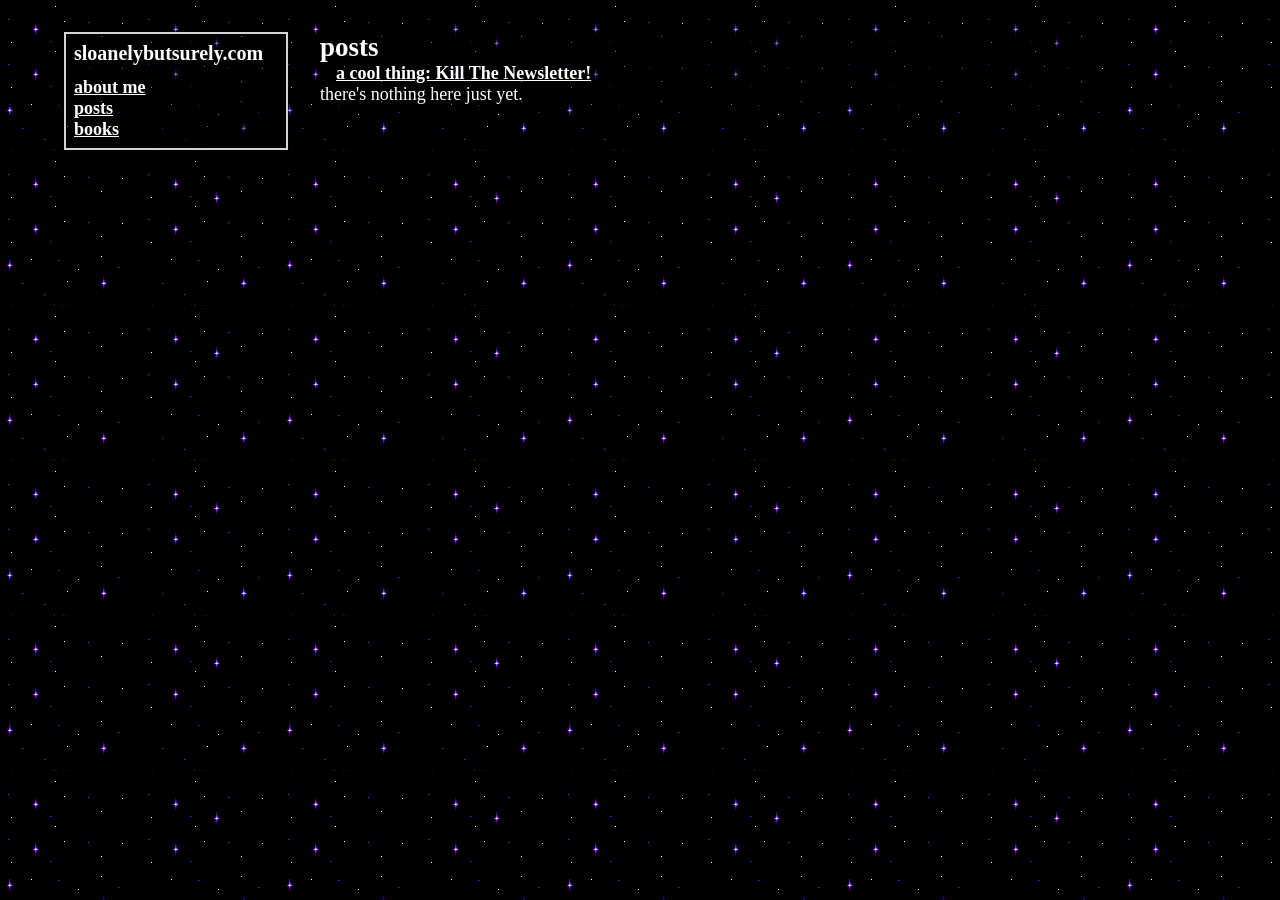
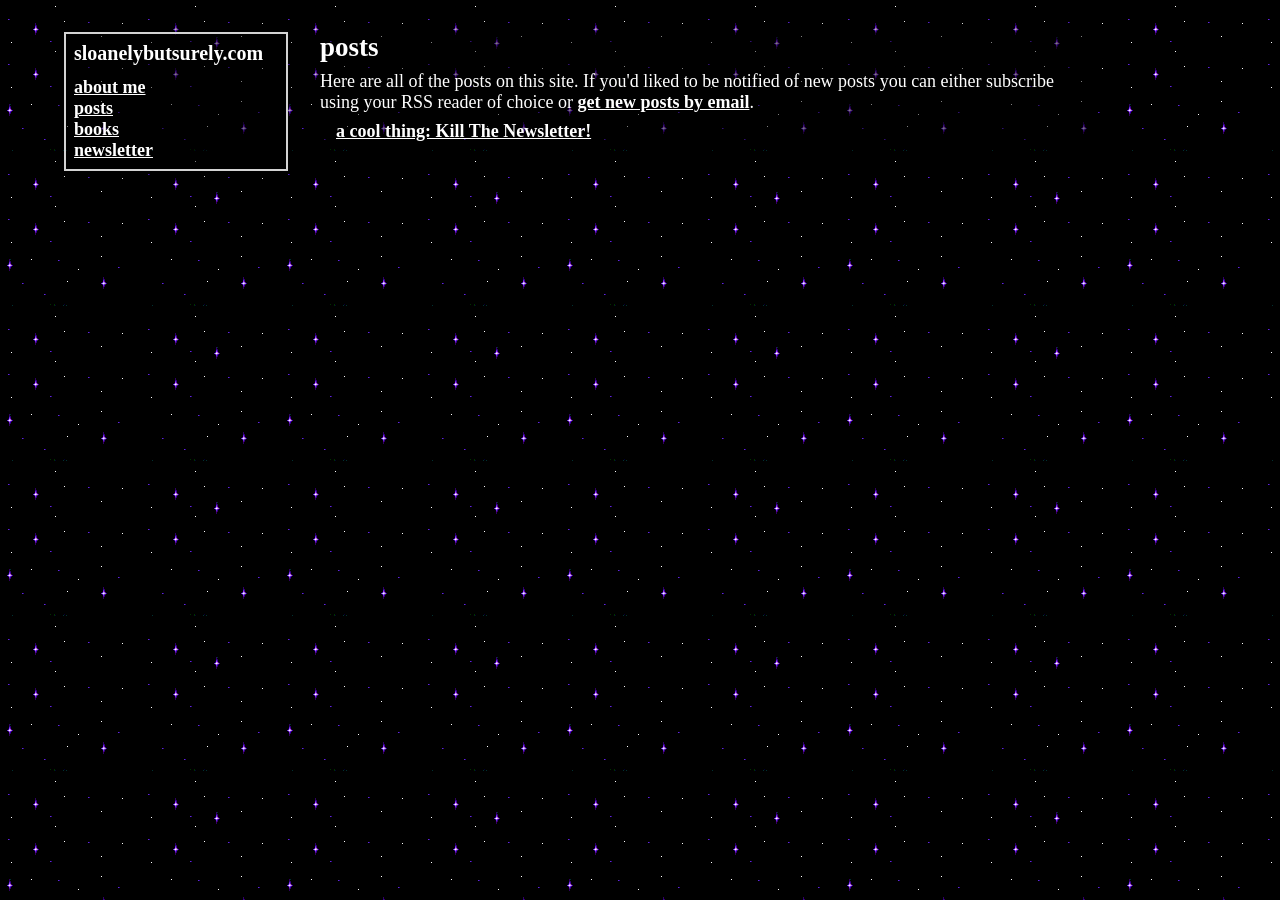
Before and after one commit to sloanelybutsurely/www, a Jekyll site: the page built from posts.html, in a window 1280 px wide. Built offline with Jekyll 4.4.1, drawn with Linux system fonts in a browser that asks for light colours.

Commit message:
add newsletter pages

```diff
--- a/_layouts/page.html
+++ b/_layouts/page.html
@@ -10,6 +10,7 @@ layout: default
       <li><a href="/about/">about me</a></li>
       <li><a href="/posts/">posts</a></li>
       <li><a href="/books/">books</a></li>
+      <li><a href="/newsletter/">newsletter</a></li>
     </ul>
   </nav>
 </section>
--- a/_layouts/post.html
+++ b/_layouts/post.html
@@ -3,3 +3,8 @@ layout: page
 ---
 
 {{ content }}
+
+
+<hr />
+
+<p>thanks for reading! want to get new posts sent to your email? <a href="{% link newsletter.md %}">subscribe to my newsletter</a></p>
--- a/_sass/main.scss
+++ b/_sass/main.scss
@@ -54,3 +54,13 @@ p {
     color: white;
   }
 }
+
+label {
+  display: flex;
+  flex-direction: column;
+  align-items: flex-start;
+}
+
+input, button {
+  color: black;
+}
--- a/posts.html
+++ b/posts.html
@@ -2,11 +2,11 @@
 layout: page
 title: posts
 ---
+
+<p>Here are all of the posts on this site. If you'd liked to be notified of new posts you can either subscribe using your RSS reader of choice or <a href="{% link newsletter.md %}">get new posts by email</a>.
 
 <ul>
   {% for post in site.posts %}
   <li><a href="{{ post.url }}">{{ post.title }}</a></li>
   {% endfor %}
 </ul>
-
-there's nothing here just yet.
```
Also changed, not shown: _includes/subscription-form.html (added, +11 -0 lines), newsletter.md (added, +12 -0 lines), newsletter/subscribed.md (added, +7 -0 lines), newsletter/unsubscribed.md (added, +7 -0 lines).
